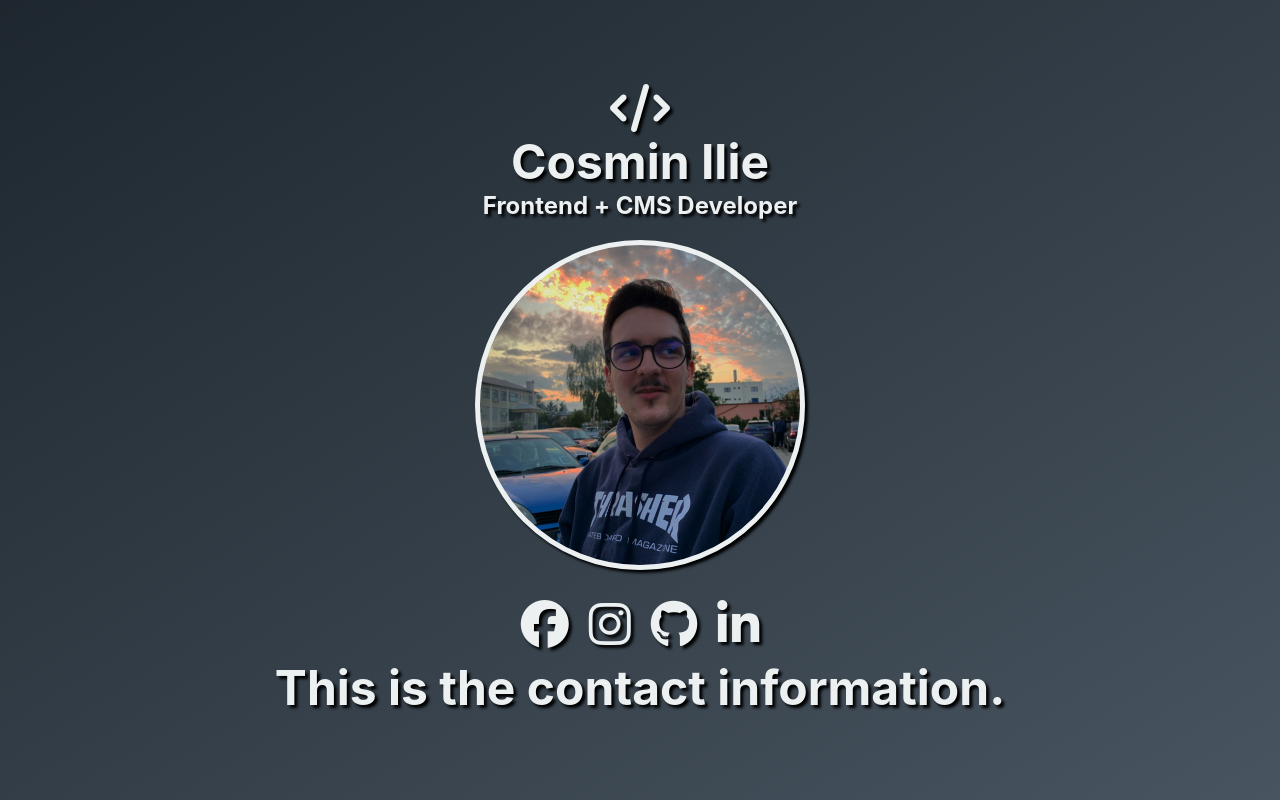
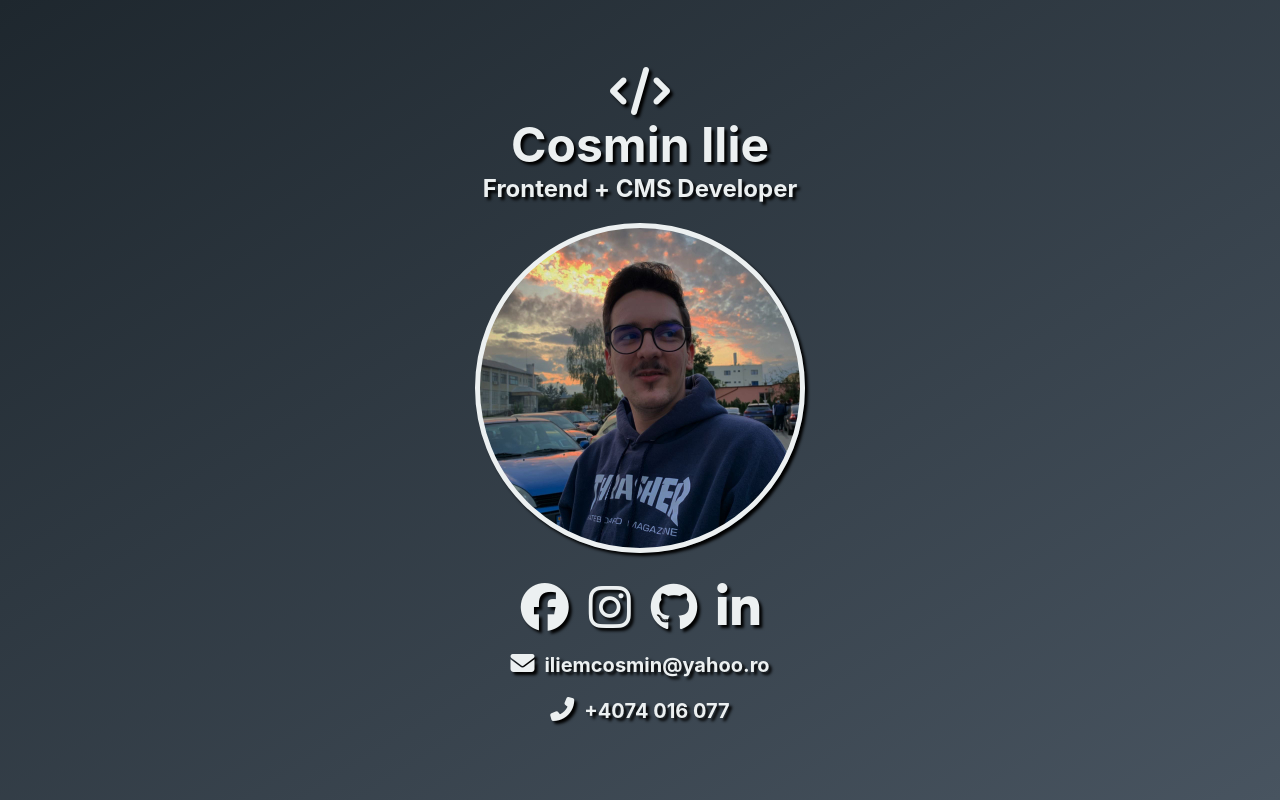
Before and after one commit to Cosmeeeen/business-card-website, a React (Create React App) app: page / in a window 1280 px wide. Built offline with nearby package versions, Linux system fonts and the light colour scheme.

Commit message:
css changes and contact information

```diff
--- a/src/App.css
+++ b/src/App.css
@@ -14,12 +14,12 @@
 a{
   text-decoration: none;
   color: var(--text-color);
-  transition: .3s all;
+  transition: .2s all;
 }
 
 a:hover{
   color: var(--highlight-color);
-  transition: .3s all;
+  transition: .2s all;
 }
 
 body{
@@ -34,6 +34,7 @@ body{
   overflow-y: hidden;
   overflow-y: -moz-hidden-unscrollable;
 
+  background-color: var(--background-gradient-1);
   background-image: linear-gradient(to bottom right, var(--background-gradient-1), var(--background-gradient-2));
   color: var(--text-color);
   text-shadow: 3px 3px 3px var(--shadow-color);
@@ -49,33 +50,33 @@ div{
 h1{
   font-size: 6vh;
 
-  transition: .3s all;
+  transition: .2s all;
   cursor: default;
 }
 
 h1:hover{
-  transition: .5s all;
+  transition: .2s all;
   text-shadow: 1px 1px 6px var(--shadow-color);
 }
 
 h3{
   font-size: 3vh;
 
-  transition: .3s all;
+  transition: .2s all;
   cursor: default;
 }
 
 h3:hover{
-  transition: .5s all;
+  transition: .2s all;
   text-shadow: 1px 1px 6px var(--shadow-color);
 }
 
 i{
-  transition: .5s all;
+  transition: .2s all;
 }
 
-i:hover{
-  transition: .5s all;
+i:hover::after{
+  transition: .2s all;
   text-shadow: 1px 1px 6px var(--shadow-color);
 }
 
@@ -83,7 +84,7 @@ i:hover{
 
 .titleContainer i{
   font-size: 6vh;
-  transition: .5s all;
+  transition: .2s all;
 }
 
 /* ===== PROFILE IMAGE CONTAINER ===== */
@@ -99,12 +100,12 @@ i:hover{
   background-repeat: no-repeat;
   background-size: cover;
 
-  transition: .5s all;
+  transition: .2s all;
   box-shadow: 3px 3px 3px var(--shadow-color);
 }
 
 .profileImageContainer .profileDiv:hover{
-  transition: .5s all;
+  transition: .2s all;
   box-shadow: 1px 1px 6px var(--shadow-color);
 }
 
@@ -120,11 +121,25 @@ i:hover{
   font-size: 6vh;
   margin: 10px;
 
-  transition: .5s all;
+  transition: .2s all;
 }
 
-.socialButtonsContainer i:hover{
+.socialButtonsContainer i:hover::after{
   font-size: 7vh;
 
-  transition: .5s all;
+  transition: .2s all;
 }
+
+/* ===== CONTACT INFORMATION CONTAINER ===== */
+
+.contactInformationContainer a{
+  margin: 10px;
+  font-size: 2.5vh;
+  font-weight: bold;
+}
+
+.contactInformationContainer i{
+  font-size: 3vh;
+
+  margin-right: 10px;
+}
--- a/src/App.js
+++ b/src/App.js
@@ -16,7 +16,7 @@ function App() {
 
       <ProfileImage image={mainImage}/>
       <SocialButtons />
-      <ContactInformation />
+      <ContactInformation phone="+4074 016 077" email="iliemcosmin@yahoo.ro"/>
     </div>
   );
 }
--- a/src/components/ContactInformation.jsx
+++ b/src/components/ContactInformation.jsx
@@ -1,9 +1,16 @@
 import React from 'react';
 
-const ContactInformation = () => {
+const ContactInformation = ( props ) => {
     return (
         <div className="contactInformationContainer">
-            <h1>This is the contact information.</h1>
+            <a href={`mailto:${props.email}`}>
+                <i className="fas fa-envelope"></i>
+                {props.email}
+            </a>
+            <a href={`tel: ${props.phone}`}>
+                <i className="fas fa-phone-alt"></i>
+                {props.phone}
+            </a>
         </div>
     );
 }
```
